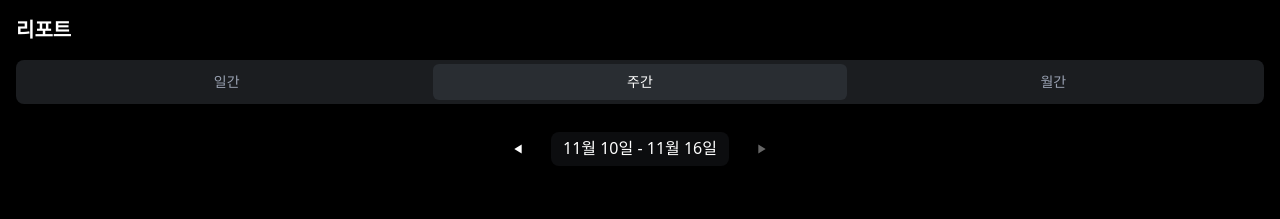
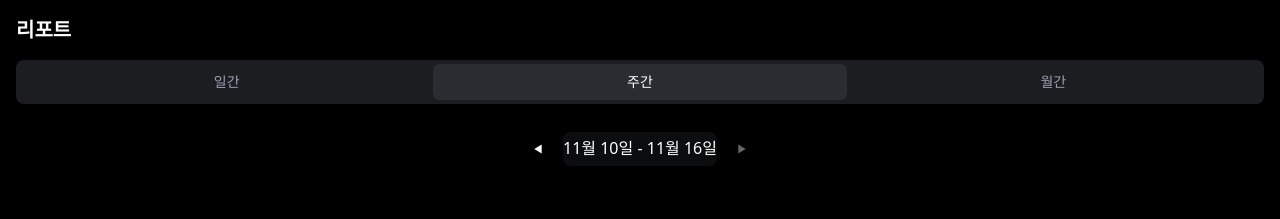
Before and after one commit to depromeet/dpm17-team4-client, a Next.js app in the folder web/: page /report/weekly in a window 1280 px wide. Shown: the top 219 px of the page. Built offline with nearby package versions, Linux system fonts and the light colour scheme.

Commit message:
fix(web): 주간 SelectDate 화살표 간격 조정

```diff
--- a/web/src/app/(with-bottom-navigation)/report/weekly/_components/SelectWeekDate.tsx
+++ b/web/src/app/(with-bottom-navigation)/report/weekly/_components/SelectWeekDate.tsx
@@ -132,7 +132,7 @@ export function SelectDate({
 
   return (
     <>
-      <div className="flex justify-center items-center gap-4 py-4 mt-3">
+      <div className="flex justify-center items-center gap-2 py-4 mt-3">
         <button
           type="button"
           className={`p-2 ${
@@ -146,7 +146,7 @@ export function SelectDate({
         <button
           type="button"
           onClick={() => setIsBottomSheetOpen(true)}
-          className="font-medium text-white text-center px-3 py-1 rounded-lg bg-gray-700/30"
+          className="font-medium text-white text-center py-1 rounded-lg bg-gray-700/30"
         >
           {formatDateWithDay(weekStartDate)} - {formatDateWithDay(weekEndDate)}
         </button>
```
